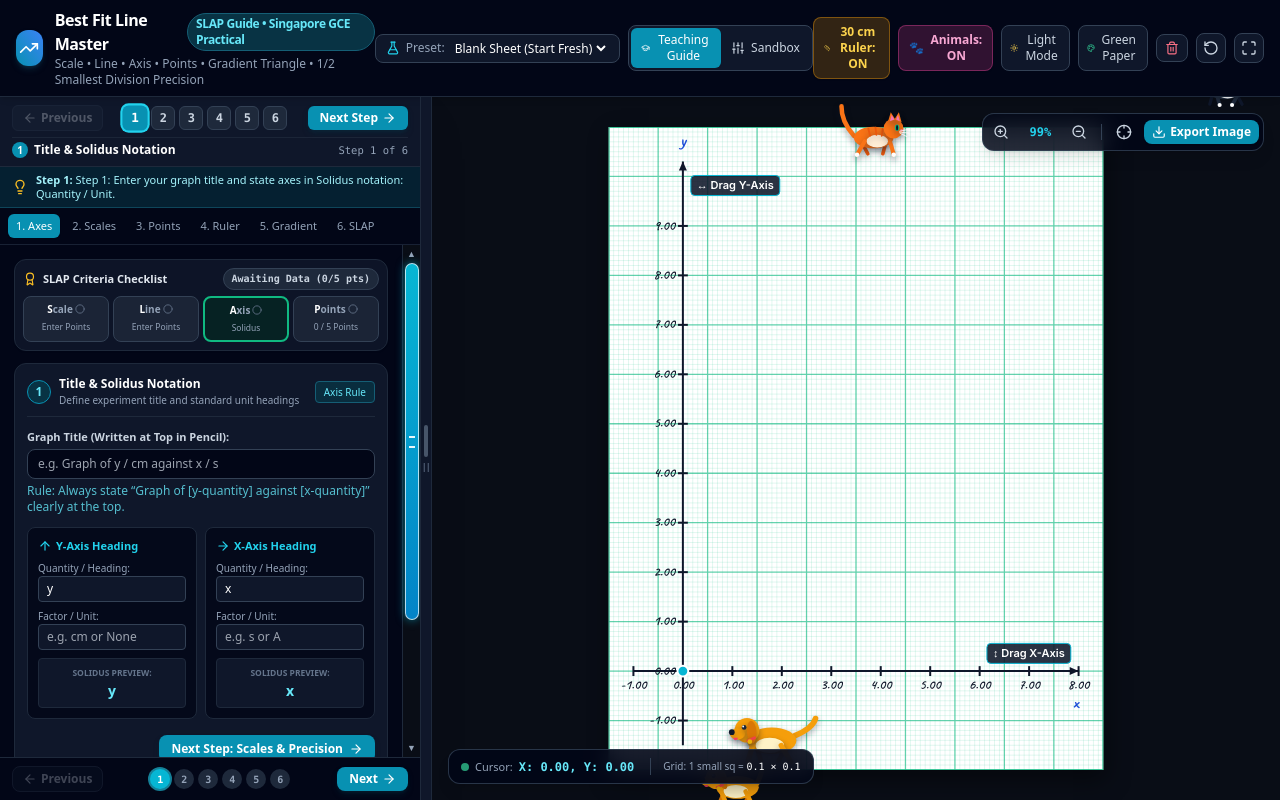
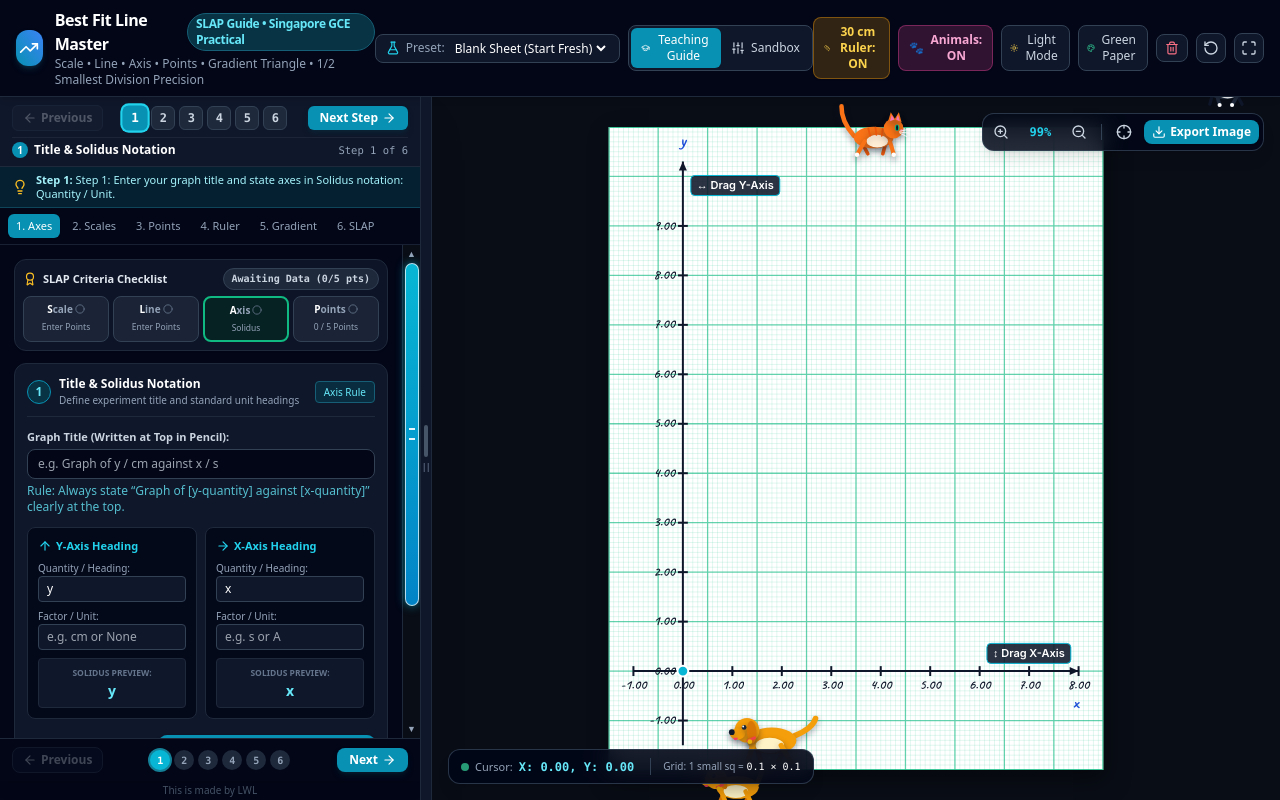
Before and after one commit to lwlteachingstuff-netizen/O-Level-Graph-Plotting-Practical-Visualisation, a plain HTML site: page index.html in a window 1280 px wide. Drawn offline with nearby package versions, Linux system fonts and the light colour scheme.

Commit message:
Add files via upload

```diff
--- a/index.html
+++ b/index.html
@@ -865,6 +865,12 @@
           <i data-lucide="arrow-right" class="w-3.5 h-3.5"></i>
         </button>
       </div>
+
+      <!-- Credit -->
+      <div class="text-center text-[10px] text-slate-600 py-0.5 shrink-0 select-none">
+        This is made by LWL
+      </div>
+
     </aside>
 
     <!-- DRAGGABLE VERTICAL SPLITTER BAR (Adjust Left Panel Width) -->
```
Also changed, not shown: 1 other file.
